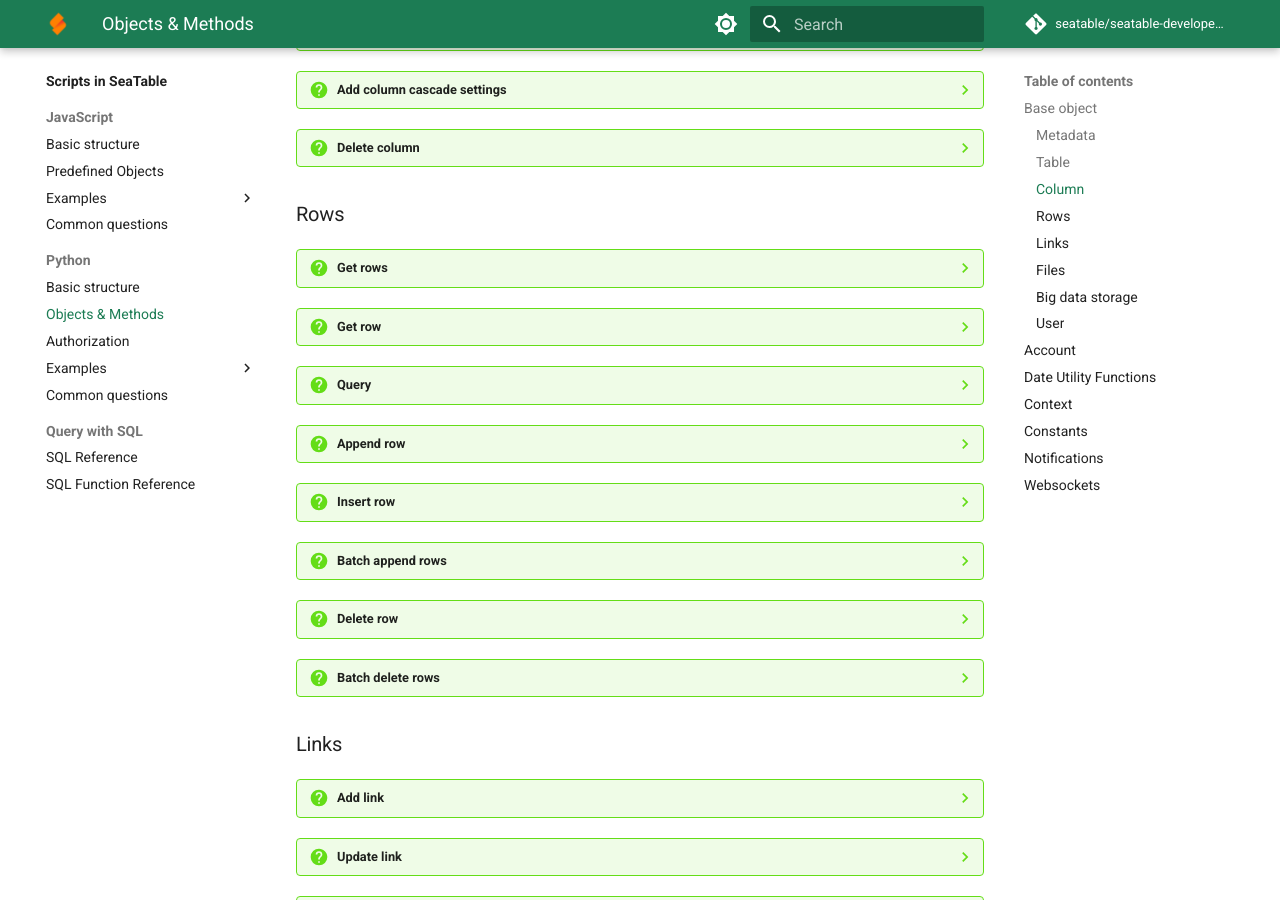
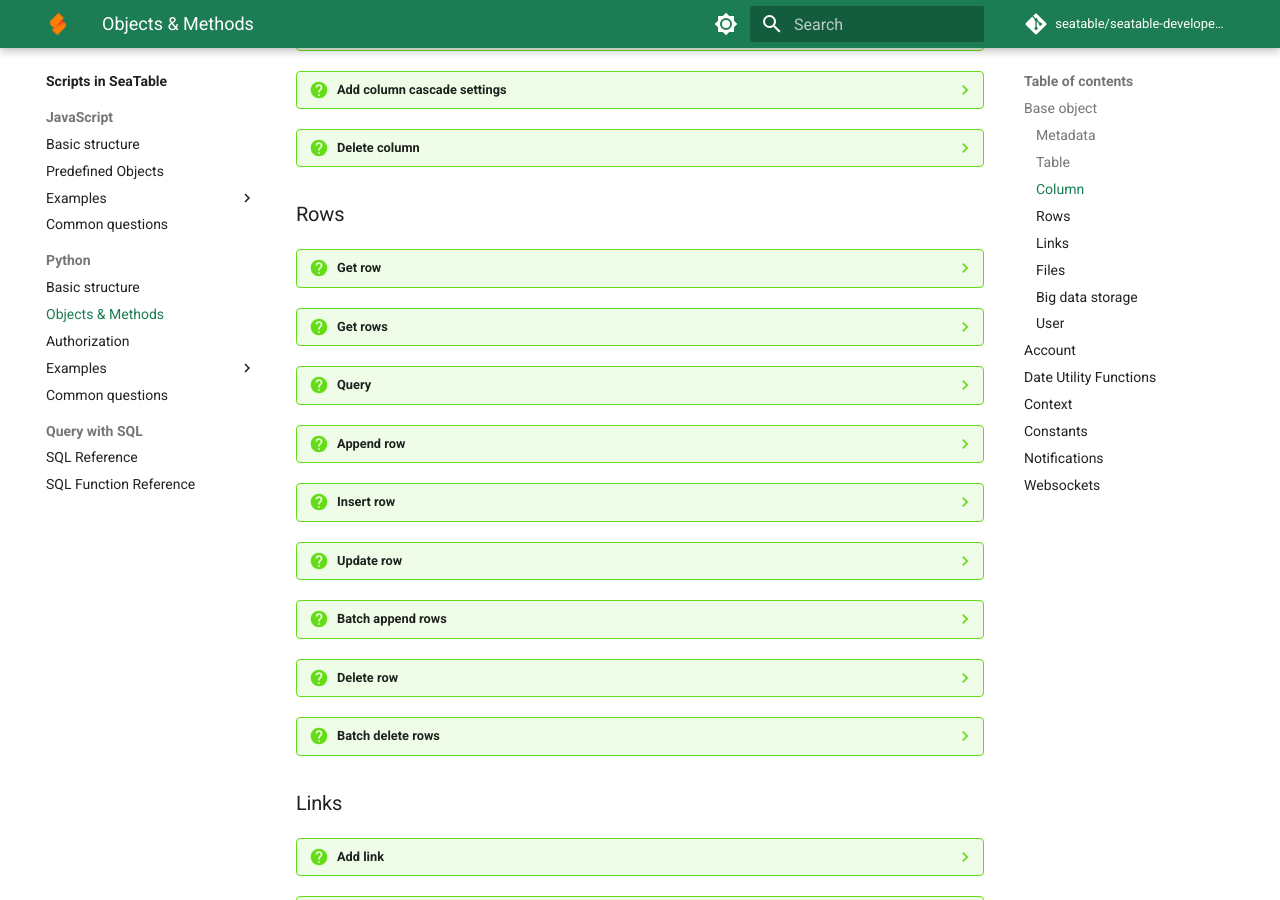
Before and after one commit to seatable/seatable-developer-docs, an MkDocs documentation site: the page built from docs/scripts/python/predefined_objects_python.md, in a window 1280 px wide and 900 px high, scrolled down 1304 px. Built offline with MkDocs 1.6.1 and Material for MkDocs 9.7.7, drawn with Linux system fonts in a browser that asks for light colours; comment, search, counter and statistics services are not loaded; part of the change alters nothing that is shown.

Commit message:
Update predefined_objects_python.md
Added update_row
Wording changes for consistency

````diff
--- a/docs/scripts/python/predefined_objects_python.md
+++ b/docs/scripts/python/predefined_objects_python.md
@@ -25,7 +25,7 @@ Base represents a table in SeaTable. The `base` object provide a way to read, ma
     Get the complete metadata of a table. The metadata will not contain the concrete rows of the table.
 
     ``` js
-    base.get_metadata(); // (1)!
+    base.get_metadata() // (1)!
     ```
 
     1.  possible result:
@@ -243,6 +243,20 @@ Base represents a table in SeaTable. The `base` object provide a way to read, ma
 
 ### Rows
 
+??? question "Get row"
+
+    Get a row of a table by its row ID..
+
+    ``` python
+    base.get_row(table_name, row_id)
+    ```
+
+    __Example__
+
+    ``` python
+    row = base.get_row('Table1', 'U_eTV7mDSmSd-K2P535Wzw')
+    ```
+
 ??? question "Get rows"
 
     Get rows of a table.
@@ -260,23 +274,10 @@ Base represents a table in SeaTable. The `base` object provide a way to read, ma
 
     __Hint__: The query with SQL allows to retrieve more rows and offers more filter options.
 
-??? question "Get row"
-
-    Get a row of a table by its row ID..
-
-    ``` python
-    base.get_row(table_name, row_id)
-    ```
-
-    __Example__
-
-    ``` python
-    row = base.get_row('Table1', 'U_eTV7mDSmSd-K2P535Wzw')
-    ```
 
 ??? question "Query"
 
-    Use SQL to query a base. Super powerful.
+    Query a base using SQL.
 
     ``` python
     base.query(sql-statement)
@@ -367,7 +368,7 @@ Base represents a table in SeaTable. The `base` object provide a way to read, ma
     Insert a row to a table.
 
     ``` python
-    base.insert_row(table_name, row_data, anchor_row_id)
+    base.insert_row(table_name, row_data, row_id)
     ```
 
     __Example__
@@ -378,6 +379,24 @@ Base represents a table in SeaTable. The `base` object provide a way to read, ma
     }
 
     base.insert_row('Table1', row_data, 'U_eTV7mDSmSd-K2P535Wzw')
+    ```
+
+??? question "Update row"
+
+    Update a row in a table.
+
+    ``` python
+    base.update_row(table_name, row_id, row_data)
+    ```
+
+    __Example__
+
+    ``` python
+    row_data = {
+        "Name": "Ron"
+    }
+
+    base.update_row('Table1', 'U_eTV7mDSmSd-K2P535Wzw', row_data)
     ```
 
 ??? question "Batch append rows"
````
